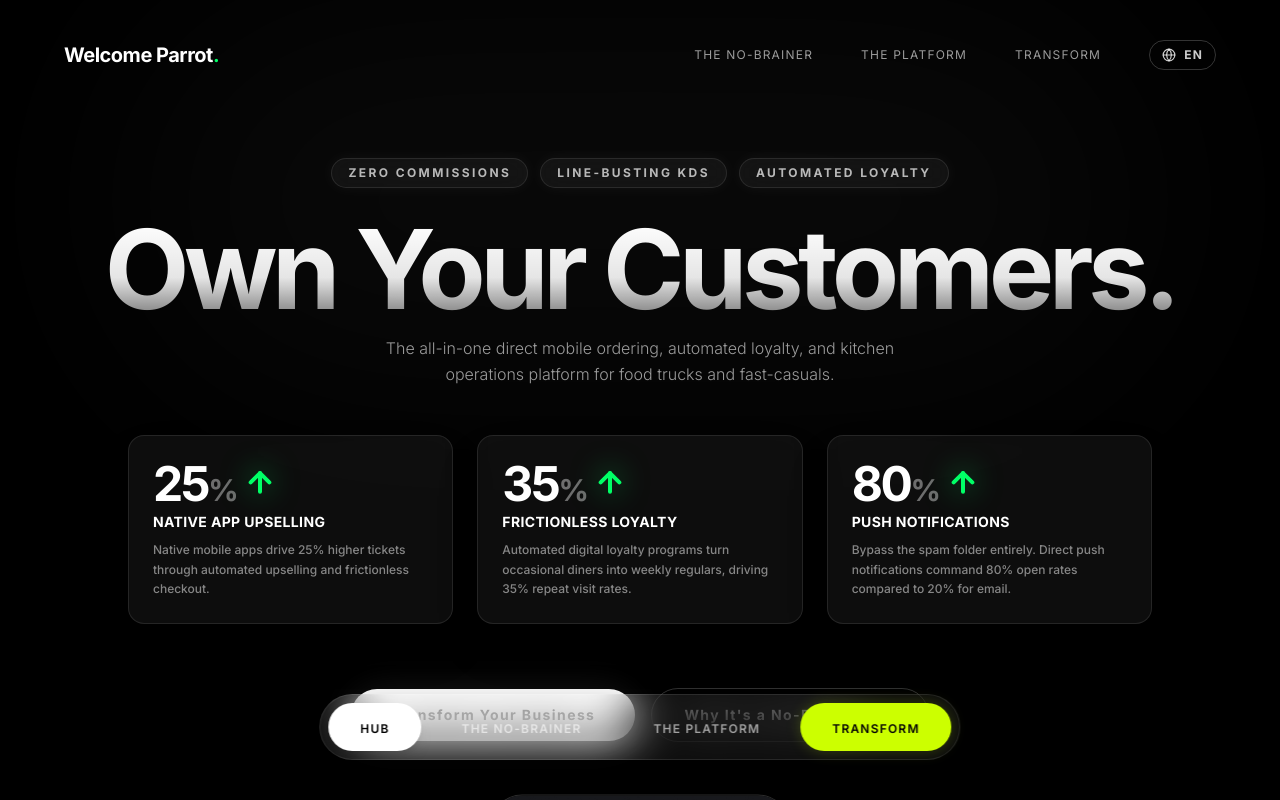
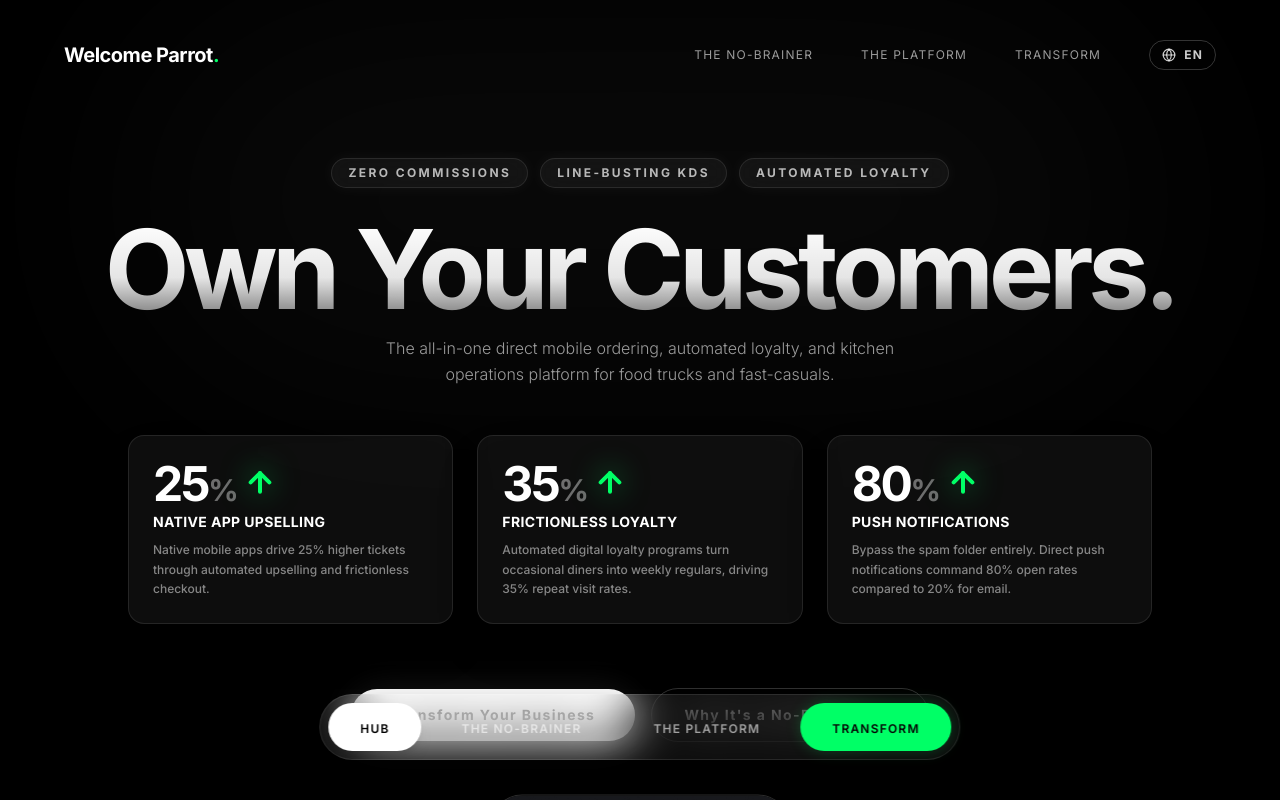
Before and after one commit to 2Limitless/Welcome-parrot, a Next.js app: page / in a window 1280 px wide. Built offline with nearby package versions, Linux system fonts and the light colour scheme; a web font is replaced by a local one.

Commit message:
UI Updates: Match dock Transform button color to Hub arrow green

```diff
--- a/src/app/page.tsx
+++ b/src/app/page.tsx
@@ -244,7 +244,7 @@ export default function Home() {
                       onClick={() => handleNavClick(item.id as ViewState)}
                       className={`relative px-3 md:px-8 py-3 rounded-full text-center transition-colors duration-500 ${
                         item.id === "about"
-                          ? "bg-[var(--color-acid)] text-[var(--color-void)] font-bold shadow-[0_0_15px_rgba(204,255,0,0.2)]"
+                          ? "bg-[#00ff66] text-[var(--color-void)] font-bold shadow-[0_0_15px_rgba(0,255,102,0.2)]"
                           : isActive
                             ? isLightMode ? "text-white" : "text-black"
                             : isLightMode ? "text-black/60 hover:text-black" : "text-white/60 hover:text-white"
```
